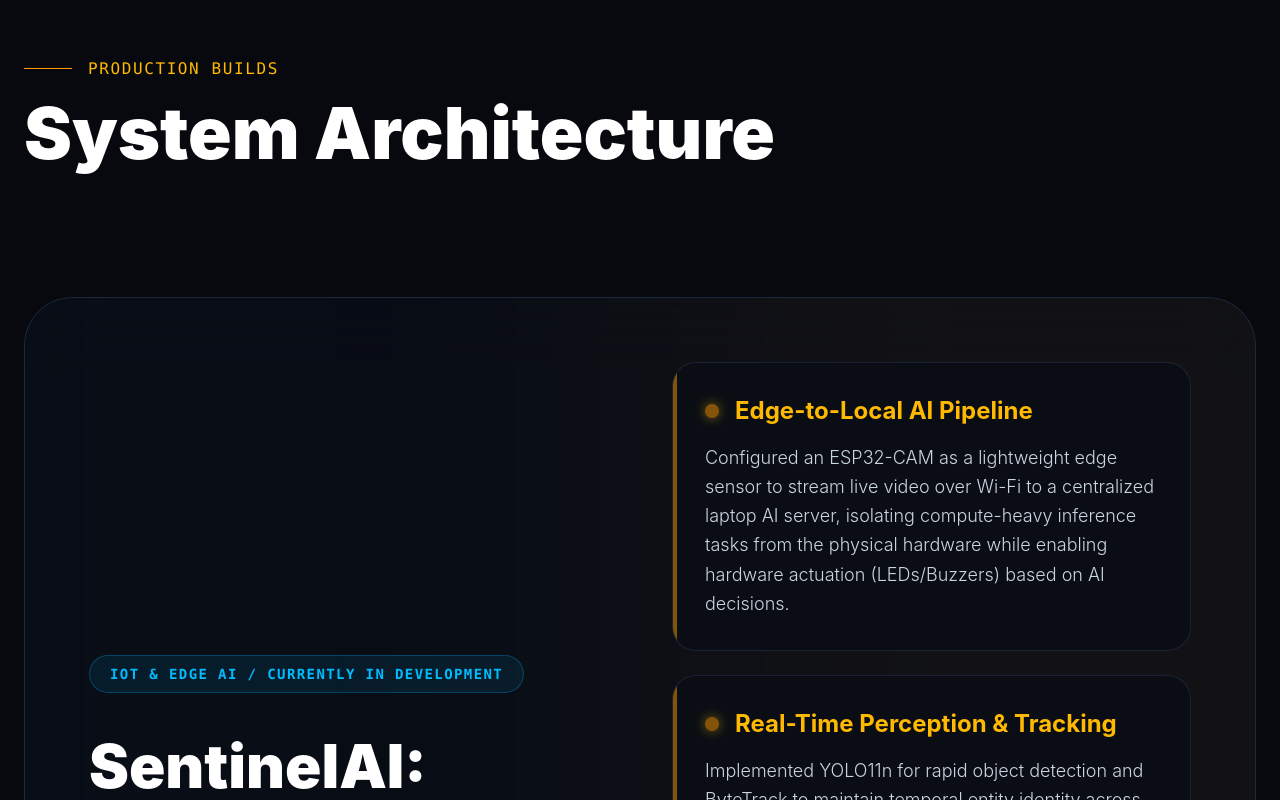
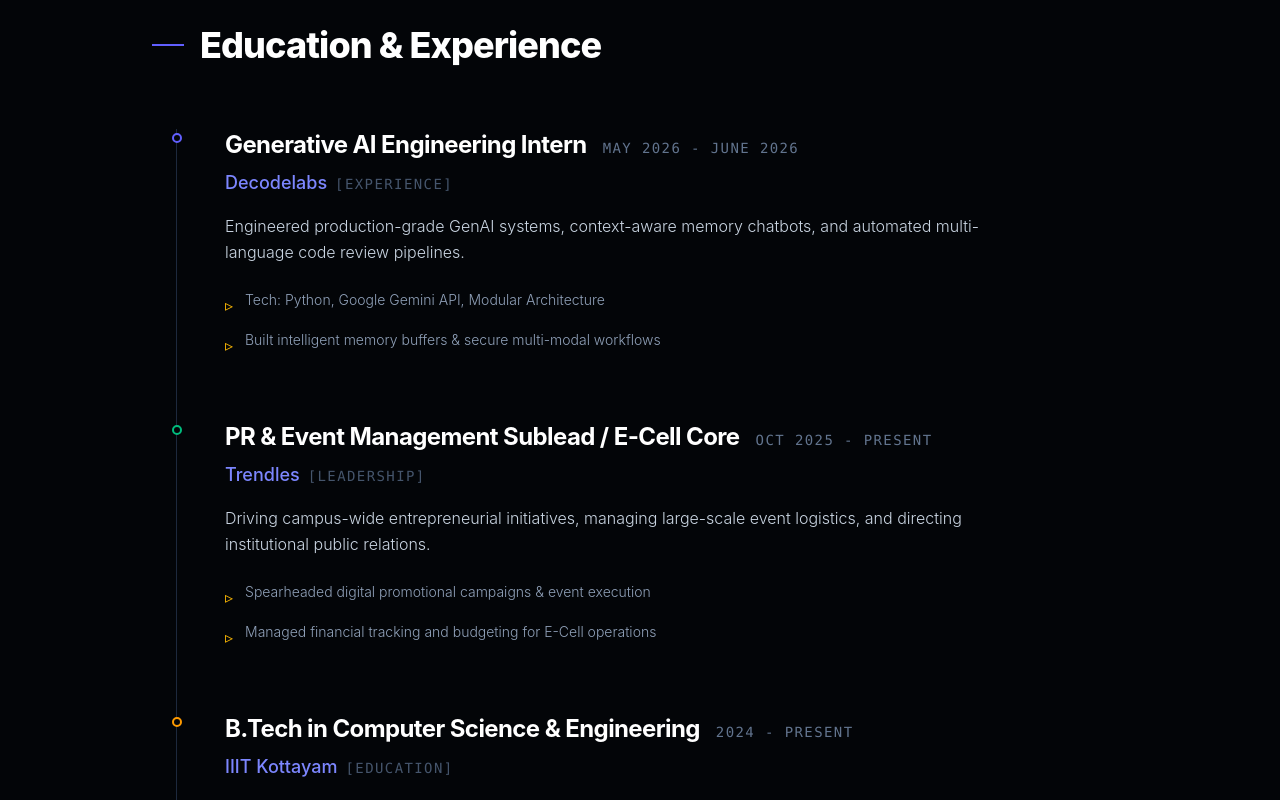
Before and after one commit to Shubhomoy919/shubhomoy-portfolio, a React (Vite) app: page / in a window 1280 px wide. Shown: the part 1840-2640 px from the top of the page. Built offline with nearby package versions, Linux system fonts and the light colour scheme.

Commit message:
Added Education and Experience timeline section

```diff
--- a/src/App.jsx
+++ b/src/App.jsx
@@ -38,6 +38,45 @@
 };
 
 const App = () => {
+  const trajectory = [
+    {
+      role: "Generative AI Engineering Intern",
+      entity: "Decodelabs",
+      timeline: "May 2026 - June 2026",
+      type: "Experience",
+      desc: "Engineered production-grade GenAI systems, context-aware memory chatbots, and automated multi-language code review pipelines.",
+      highlights: [
+        "Tech: Python, Google Gemini API, Modular Architecture",
+        "Built intelligent memory buffers & secure multi-modal workflows"
+      ],
+      color: "border-indigo-500"
+    },
+    {
+      role: "PR & Event Management Sublead / E-Cell Core",
+      entity: "Trendles",
+      timeline: "Oct 2025 - Present",
+      type: "Leadership",
+      desc: "Driving campus-wide entrepreneurial initiatives, managing large-scale event logistics, and directing institutional public relations.",
+      highlights: [
+        "Spearheaded digital promotional campaigns & event execution",
+        "Managed financial tracking and budgeting for E-Cell operations"
+      ],
+      color: "border-emerald-500"
+    },
+    {
+      role: "B.Tech in Computer Science & Engineering",
+      entity: "IIIT Kottayam",
+      timeline: "2024 - Present",
+      type: "Education",
+      desc: "Current CGPA: 8.24 / 10. Deep grounding in core computer science fundamentals and system design.",
+      highlights: [
+        "Core Focus: DS/A, Operating Systems, DBMS, Networks, OOAD",
+        "Class 12 ISC (PCMB): The Modern Academy, Kolkata (88%)",
+        "Class 10 ICSE: The Modern Academy, Kolkata (94%)"
+      ],
+      color: "border-amber-500"
+    }
+  ];
   // --- MOUSE SPOTLIGHT ENGINE ---
   const [mousePos, setMousePos] = useState({ x: 0, y: 0 });
   const [scrolled, setScrolled] = useState(false);
@@ -311,7 +350,55 @@
           </div>
         </RevealSection>
       </section>
+{/* ========================================== */}
+      {/* EDUCATION & EXPERIENCE SECTION */}
+      {/* ========================================== */}
+      <section className="relative z-10 border-t border-slate-900 bg-[#030508] py-24">
+        <RevealSection>
+          <div className="max-w-5xl mx-auto px-6">
+            <h2 className="text-3xl md:text-4xl font-extrabold mb-16 tracking-tight text-white flex items-center gap-4">
+              <span className="w-8 w-8 h-0.5 bg-indigo-500"></span>
+              Education & Experience
+            </h2>
 
+            <div className="relative border-l border-slate-800 ml-4 md:ml-6 space-y-16">
+              {trajectory.map((item, index) => (
+                <div key={index} className="relative pl-8 md:pl-12 group">
+                  {/* Glowing Timeline Dot */}
+                  <div className={`absolute -left-1.25 top-1 h-2.5 w-2.5 rounded-full bg-[#030508] border-2 ${item.color} group-hover:scale-150 group-hover:bg-current transition-all duration-300`}></div>
+
+                  <div className="flex flex-col md:flex-row md:items-baseline gap-2 md:gap-4 mb-2">
+                    <h3 className="text-xl md:text-2xl font-bold text-white tracking-tight">{item.role}</h3>
+                    <span className="text-slate-500 font-mono text-sm tracking-widest uppercase">{item.timeline}</span>
+                  </div>
+
+                  <h4 className="text-lg text-indigo-400 font-medium mb-4">
+                    {item.entity}
+                    <span className="text-slate-600 ml-2 text-sm uppercase tracking-widest font-mono">[{item.type}]</span>
+                  </h4>
+
+                  <p className="text-slate-300 font-light leading-relaxed max-w-3xl mb-6">
+                    {item.desc}
+                  </p>
+
+                  {/* Bullet Points */}
+                  <div className="space-y-3 max-w-3xl">
+                    {item.highlights.map((point, hIndex) => (
+                      <div key={hIndex} className="flex items-start gap-3">
+                        <span className="text-amber-400 mt-1">▹</span>
+                        <p className="text-slate-400 text-sm font-light leading-relaxed">
+                          {point}
+                        </p>
+                      </div>
+                    ))}
+                  </div>
+
+                </div>
+              ))}
+            </div>
+          </div>
+        </RevealSection>
+      </section>
       {/* --- 3. FEATURED ARCHITECTURE (SCALABLE DYNAMIC PROJECTS SECTION) --- */}
       <section id="projects" className="relative z-10 px-6 py-32 border-t border-slate-900">
         <div className="max-w-7xl mx-auto space-y-32">
```
